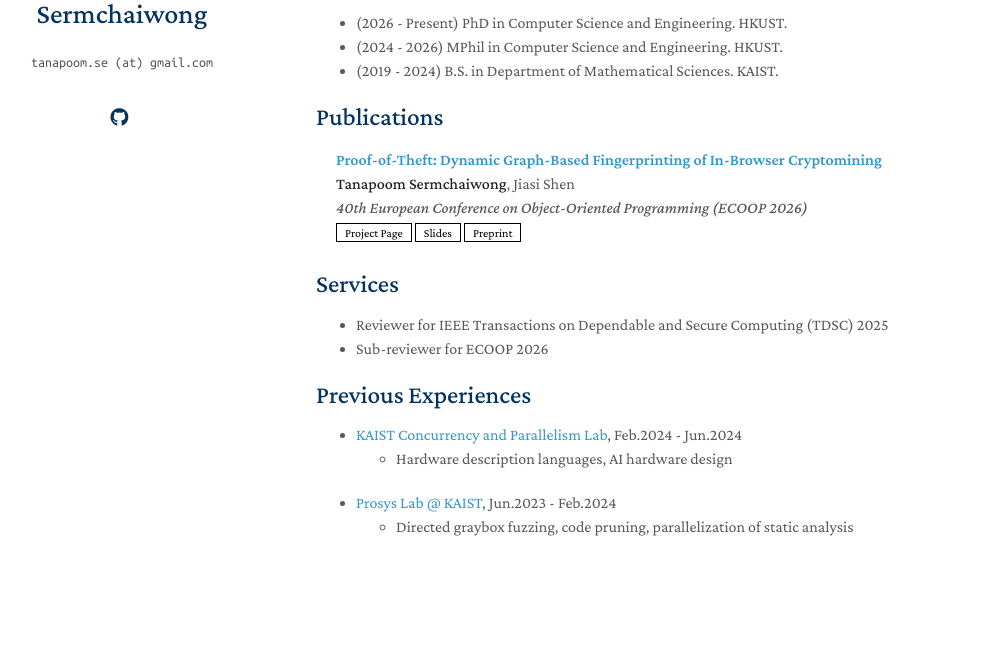
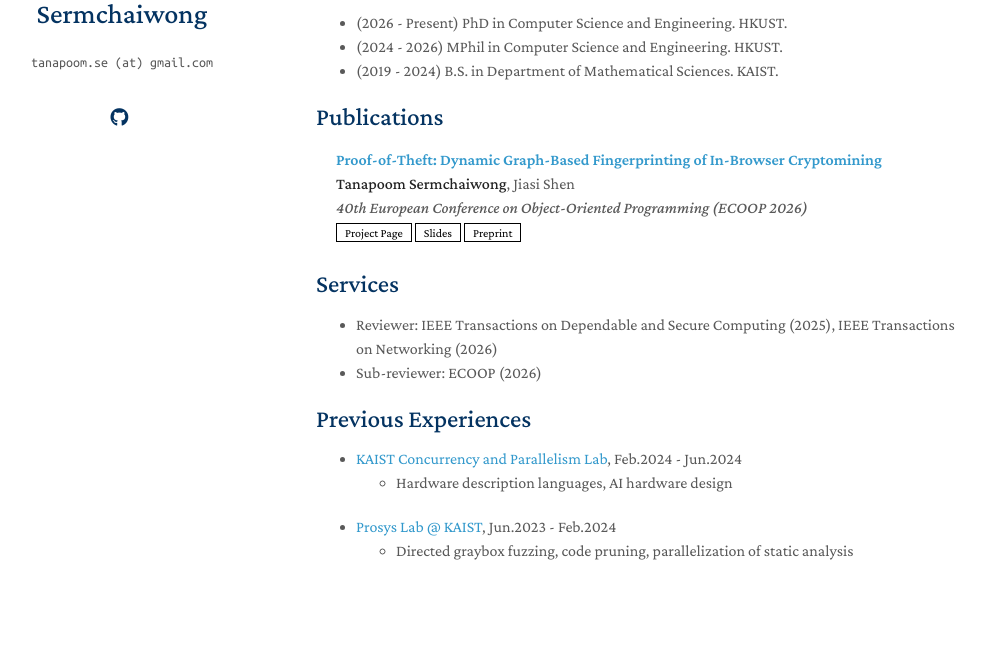
Before and after one commit to tanapthetimid/tanapthetimid.github.io, a Jekyll site: the page built from index.md, in a window 1280 px wide. Shown: the part 256-913 px from the top of the page, without its empty margins (154-1139 px from the left). Built offline with Jekyll 4.4.1, drawn with Linux system fonts in a browser that asks for light colours; nearby versions of some CDN libraries; a style sheet for code colours, icons or effects is not loaded; our own code applies the rules of GitHub Pages for plain Markdown files.

Commit message:
Update services.md

```diff
--- a/_includes/services.md
+++ b/_includes/services.md
@@ -1,6 +1,13 @@
 ## Services
 
 <ul style="margin:0 0 20px;">
-  <li><a href="https://www.computer.org/csdl/journal/tq"><autocolor>Reviewer for IEEE Transactions on Dependable and Secure Computing (TDSC) 2025</autocolor></a></li>
-  <li><a href="https://2026.ecoop.org/"><autocolor>Sub-reviewer for ECOOP 2026</autocolor></a></li>
+  <li>
+    Reviewer:
+      <a href="https://www.computer.org/csdl/journal/tq"><autocolor>IEEE Transactions on Dependable and Secure Computing (2025)</autocolor></a>,
+      <a href="https://www.comsoc.org/publications/journals/ieee-tnet"><autocolor>IEEE Transactions on Networking (2026)</autocolor></a>
+  </li>
+  <li>
+    Sub-reviewer:
+      <a href="https://2026.ecoop.org/"><autocolor>ECOOP (2026)</autocolor></a>
+  </li>
 </ul>
```
